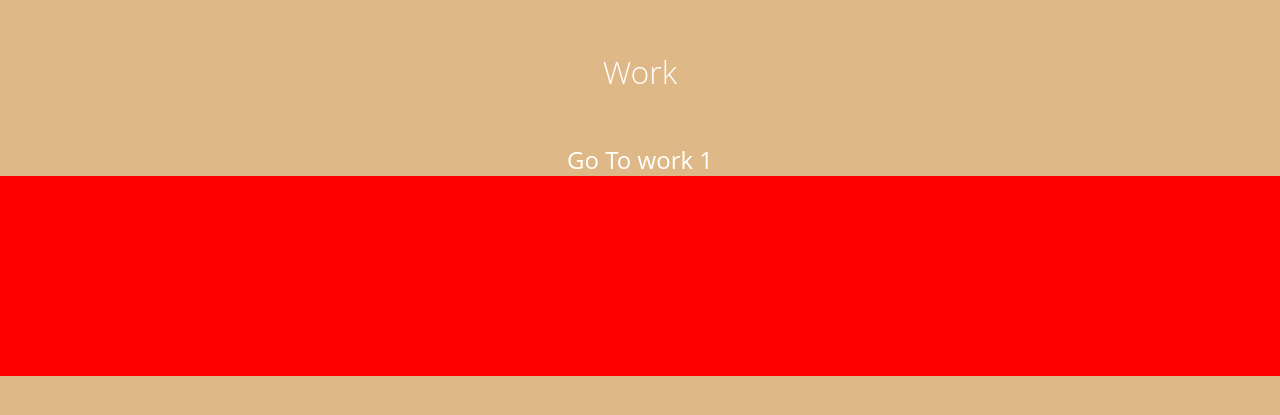
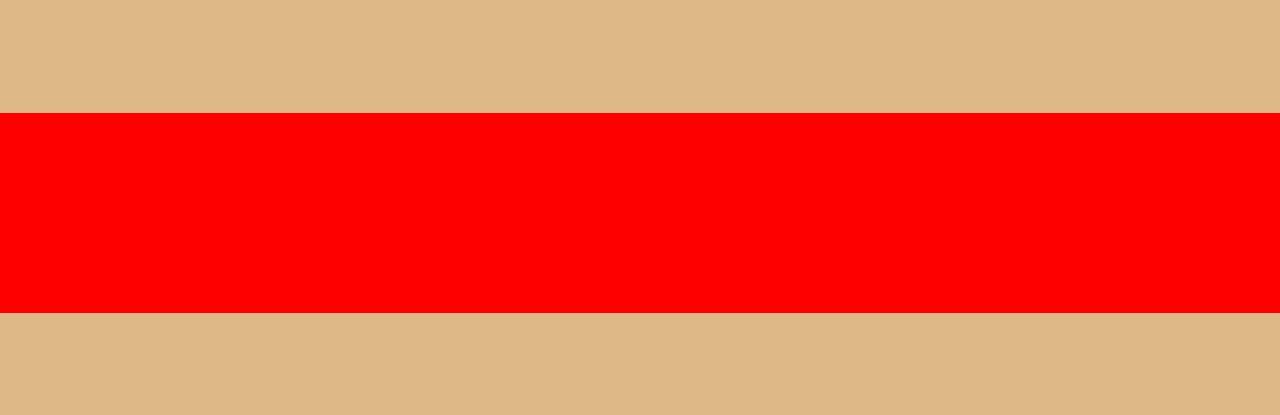
Before and after one commit to MiguelGarcia95/portfolio_482, a React (Create React App) app: page /work in a window 1280 px wide. Shown: the part 187-602 px from the top of the page. Built offline with nearby package versions, Linux system fonts and the light colour scheme.

Commit message:
work on page transitions

```diff
--- a/src/components/pages/Work.jsx
+++ b/src/components/pages/Work.jsx
@@ -18,6 +18,12 @@ const WorkPageElm = styled(OverflowPage)`
 class Work extends React.Component {
   componentDidMount() {
     document.getElementById('root').style.overflowY = 'auto';
+
+  }
+
+  loadContent = () => {
+    document.querySelector('.work_content').style.height = 'auto';
+    document.querySelector('.work_content').style.overflow = 'auto';
   }
 
   render() {
@@ -28,7 +34,7 @@ class Work extends React.Component {
         <Link to='/work/1'>
           <h2>Go To work 1</h2>
         </Link>
-        <section style={{height: '200px', backgroundColor: 'red', width: '100%'}}>
+        <section className='work_content' style={{height: '200px', backgroundColor: 'red', width: '100%'}}>
 
         </section>
       </WorkPageElm>
--- a/src/index.css
+++ b/src/index.css
@@ -15,5 +15,11 @@ body {
   overflow: hidden;
 }
 
+.work_content {
+  position: absolute;
+  top: 0; bottom: 0;
+  margin: auto;
+}
+
 .app {
 }
```
